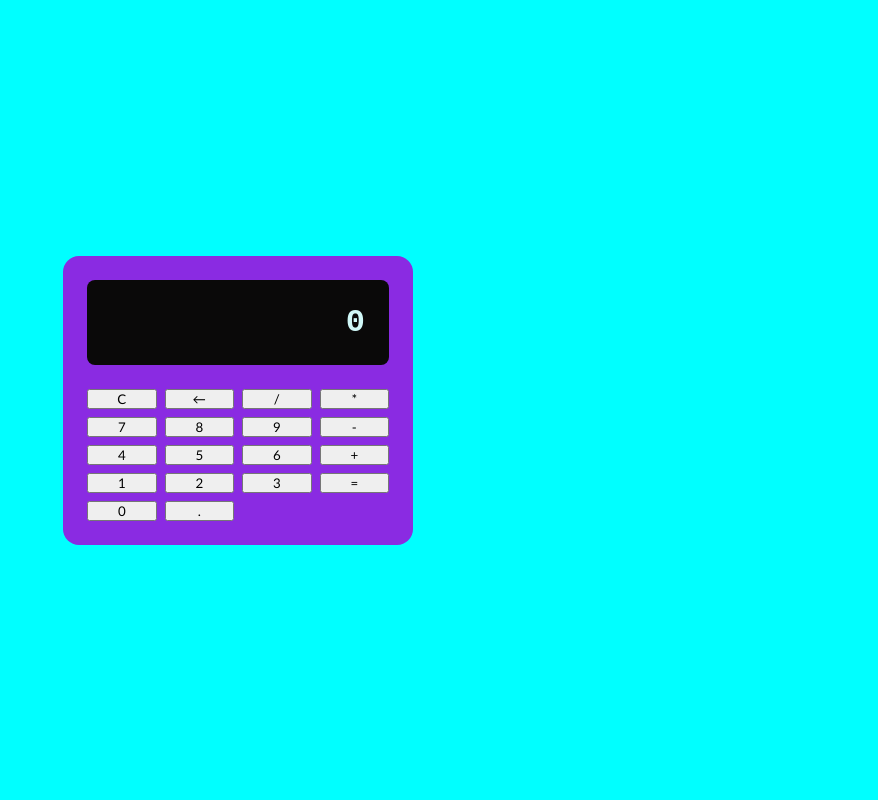
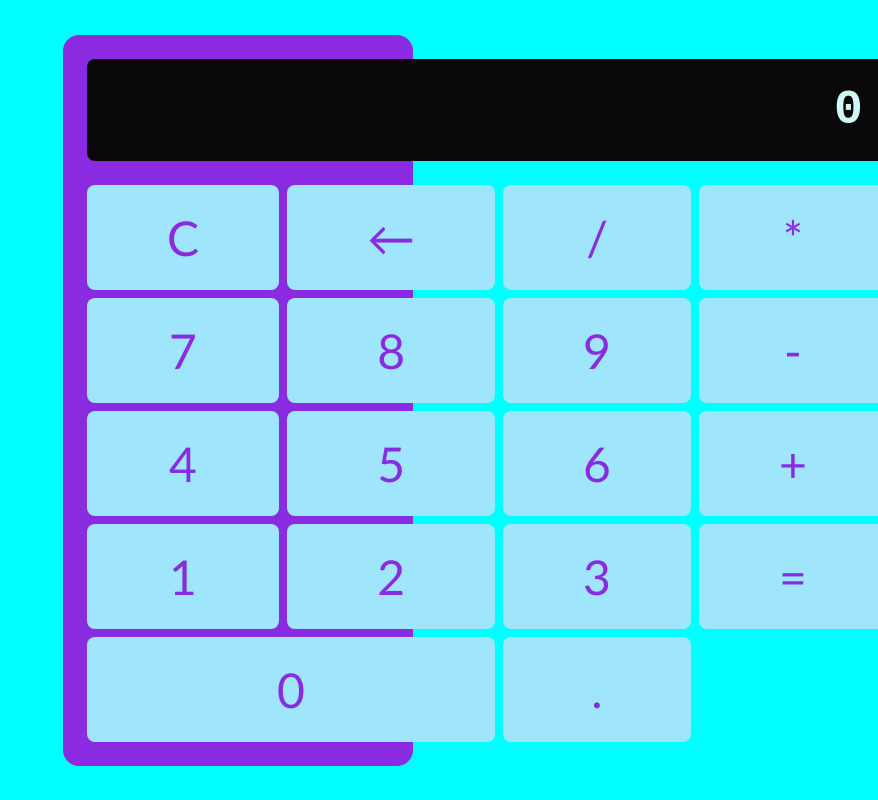
Before and after one commit to alejapamplona/calculadora, a plain HTML site: page index.html in a window 1280 px wide. Shown: the whole page, without its empty margins (402-1280 px from the left). Drawn offline with Linux system fonts and the light colour scheme.

Commit message:
modificaciones al Css2

```diff
--- a/style.css
+++ b/style.css
@@ -7,7 +7,7 @@
 
 body{
     min-height: 100vh;
-    background-color:aqua;
+    background-color:#00ffff;
     display: grid;
     place-items: center;
 }
@@ -22,15 +22,37 @@ body{
     border-radius: 1rem;
     grid-template-columns: repeat(4, 1fr);
     gap: .5rem;
-}
+    }
+
 .pantalla {
     grid-column: 1 / -1;
     background-color:rgb(10, 9, 9);
     padding: 1.5rem;
-    font-size: 2rem;
+    font-size: 3rem;
     text-align: right;
     border-radius: .5rem;
     margin-bottom: 1rem;
     font-family: monospace;
     font-weight: 600;
 }
+
+.btn {
+    background-color: rgb(159, 230, 253);
+    color: blueviolet;
+    border: 0;
+    padding: 1.5rem 5rem;
+    display: flex;
+    justify-content: center;
+    align-items: center;
+    border-radius: .5rem;
+    cursor: pointer;
+    font-size: 3rem;
+}
+
+.btn:hover {
+    background-color:#00ffff;
+    }
+
+#cero {
+    grid-column: span 2;
+}
```
